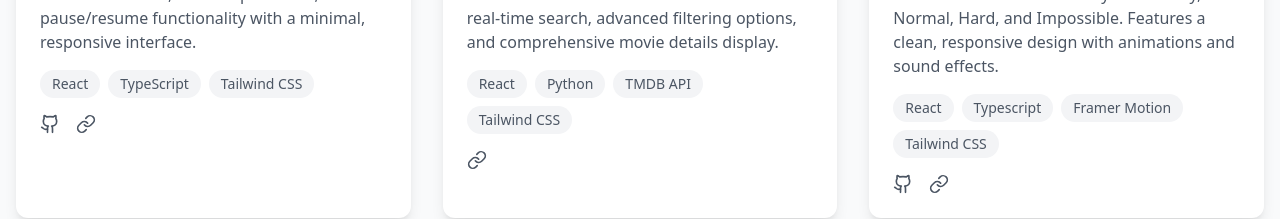
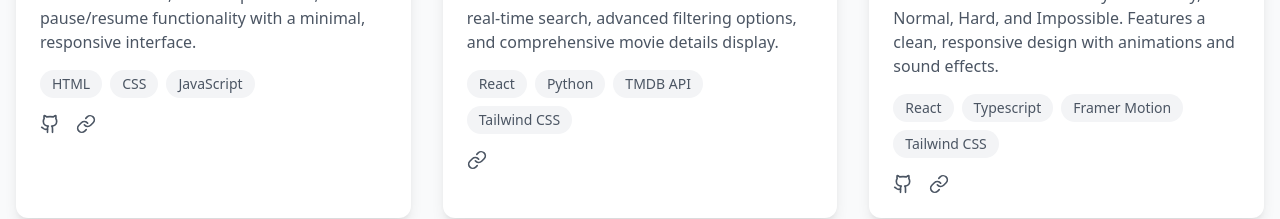
Before and after one commit to inusha-thathsara/InushaDevPortfolio, a React (Vite) app: page /projects in a window 1280 px wide. Shown: the part 534-753 px from the top of the page. Built offline with nearby package versions, Linux system fonts and the light colour scheme.

Commit message:
Update project tech stack
Adjust tech stack for Timer and Stopwatch project.

```diff
--- a/src/data/projects.ts
+++ b/src/data/projects.ts
@@ -13,7 +13,7 @@ export const projects: Project[] = [
   {
     title: "Timer and Stopwatch",
     description: "A clean and intuitive timer and stopwatch application with multiple features. Users can set custom times, track elapsed time, and use pause/resume functionality with a minimal, responsive interface.",
-    technologies: ["React", "TypeScript", "Tailwind CSS"],
+    technologies: ["HTML", "CSS", "JavaScript"],
     githubUrl: "https://github.com/inusha-thathsara/timer-and-stopwatch",
     liveUrl: "https://inusha-thathsara.github.io/timer-and-stopwatch/",
     imageUrl: "https://images.unsplash.com/photo-1488590528505-98d2b5aba04b?q=80&w=600&h=400&auto=format&fit=crop",
```
